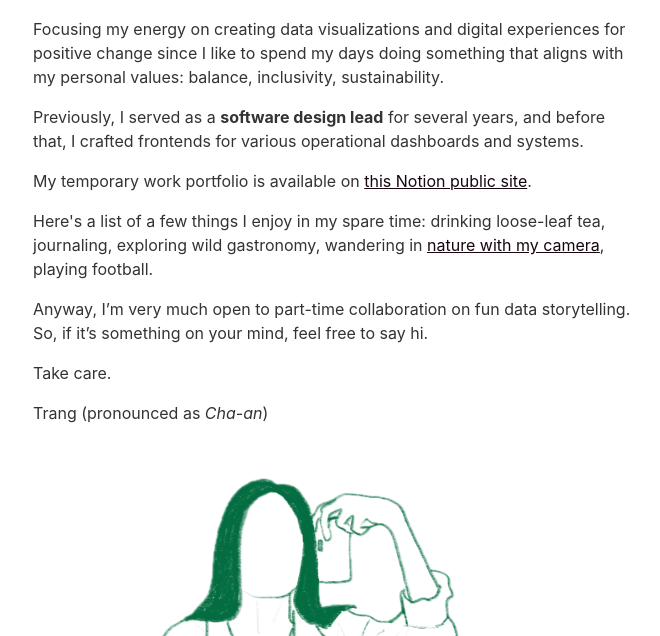
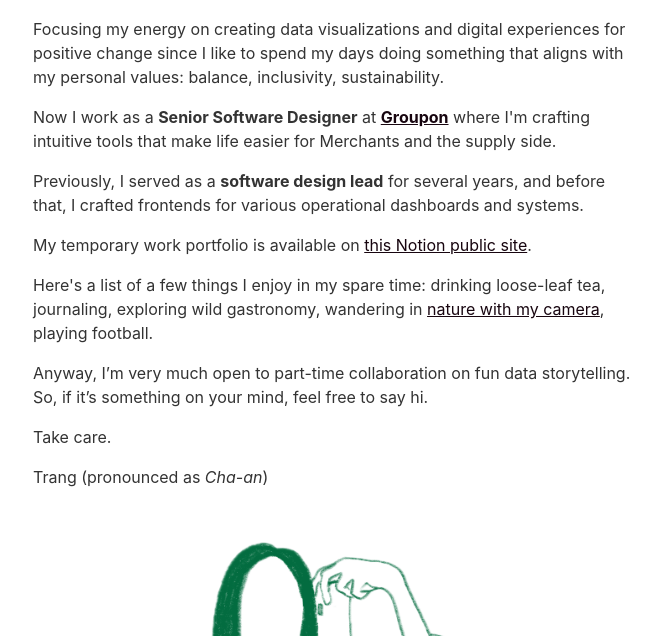
Before and after one commit to itstrangvu/trangs, an Eleventy site: page content/index.md in a window 1280 px wide. Shown: the part 164-800 px from the top of the page, without its empty margins (303-963 px from the left). Built offline with nearby package versions, Linux system fonts and the light colour scheme; Eleventy itself is replaced by a stand-in of ours; files that its build step writes are made by us from their sources; files whose address does not match are found by name.

Commit message:
Update index.md

```diff
--- a/content/index.md
+++ b/content/index.md
@@ -8,6 +8,8 @@ eleventyNavigation:
 ## Senior Software Designer
 
 Focusing my energy on creating data visualizations and digital experiences for positive change since I like to spend my days doing something that aligns with my personal values: balance, inclusivity, sustainability.
+
+Now I work as a **Senior Software Designer** at **<a href="https://www.groupon.com/" target="_blank">Groupon</a>** where I'm crafting intuitive tools that make life easier for Merchants and the supply side.
 
 Previously, I served as a **software design lead** for several years, and before that, I crafted frontends for various operational dashboards and systems.
 
```
